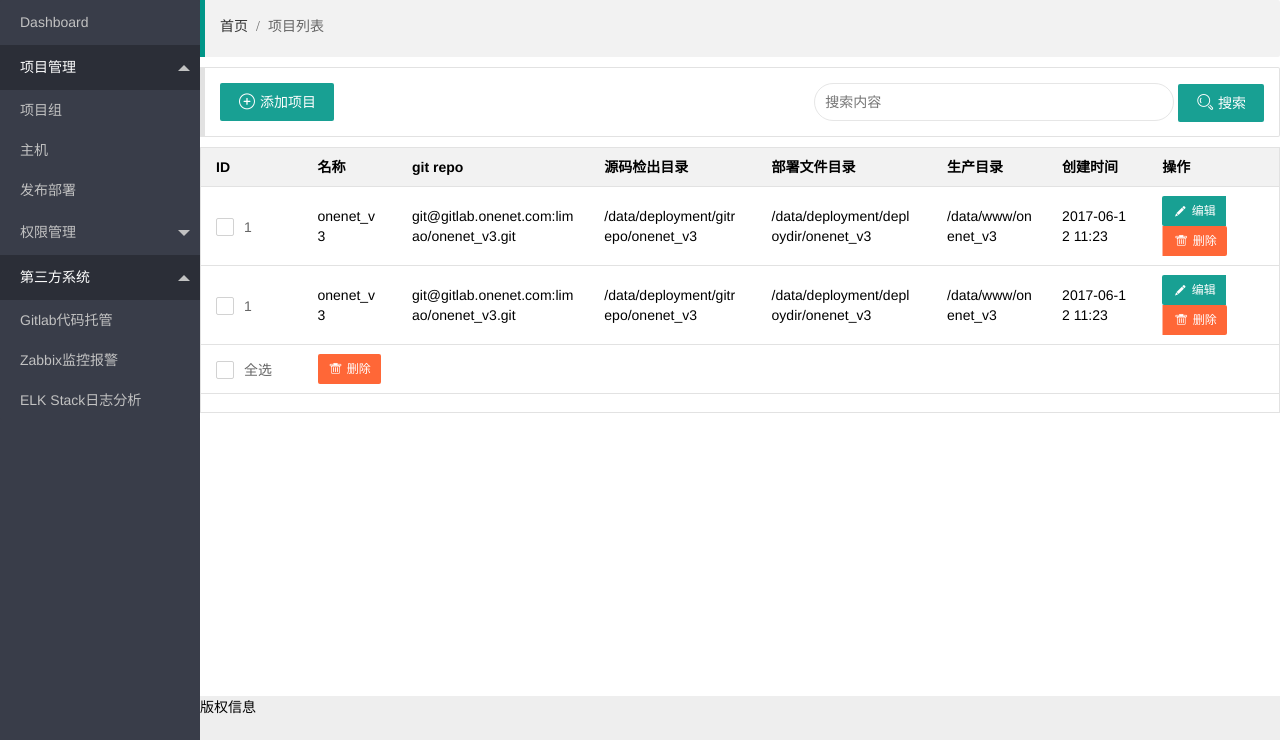
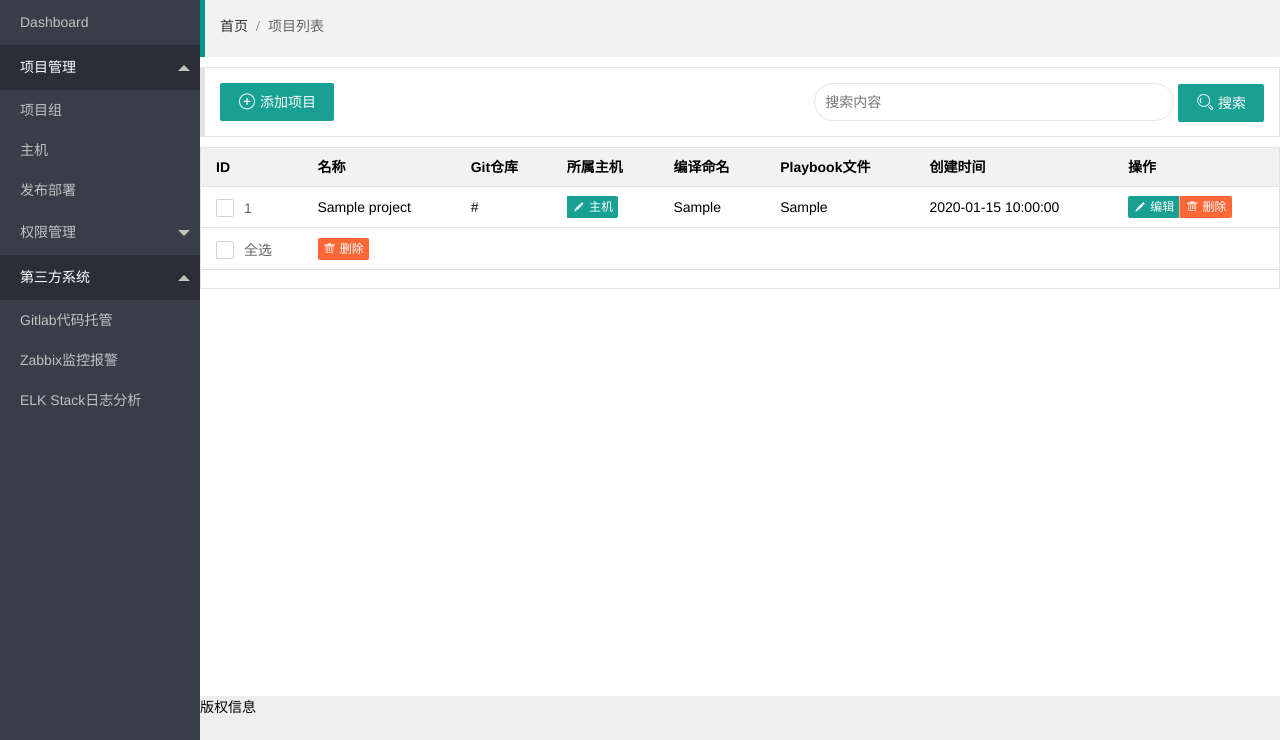
Before and after one commit to boer0924/BoerOPS, a Flask app: page /projects/ in a window 1280 px wide. Shown: the part 60-800 px from the top of the page. Run offline with Flask 2, Linux system fonts and the light colour scheme; tables that the repository leaves empty hold one stand-in row (values such as "Sample post"); some libraries are stand-ins or nearby versions.

Commit message:
project and host relation

```diff
--- a/app/projects/views.py
+++ b/app/projects/views.py
@@ -12,25 +12,82 @@ from flask import render_template, request, jsonify, current_app
 def uploads():
     return upload_file()
 
+@projects.route('/bind', methods=['POST'])
+def binds():
+    _hosts = request.form
+    print(_hosts)
+    _hosts = request.form.getlist('hosts[]')
+    print(_hosts)
+    return 'done'
+
 @projects.route('/', methods=['GET', 'POST'])
 def index():
     if request.method == 'POST':
+        _id = request.form.get('id')
         name = request.form.get('name')
-        repo_url = request.form.get('gitrepo')
-        checkout_dir = request.form.get('checkoutdir')
-        deploy_dir = request.form.get('deploydir')
-        compile_cmd = request.form.get('compilecmd')
-        playbook_path = request.form.get('file')
+        repo_url = request.form.get('repo_url')
+        checkout_dir = request.form.get('checkout_dir')
+        compile_dir = request.form.get('compile_dir')
+        compile_cmd = request.form.get('compile_cmd')
+        playbook_path = request.form.get('playbook_path')
 
+        fields = dict(
+            name = name,
+            repo_url = repo_url,
+            checkout_dir = checkout_dir,
+            compile_dir = compile_dir,
+            compile_cmd = compile_cmd,
+            playbook_path = playbook_path
+        )
+        # 修改操作
+        if _id is not None:
+            proj = projs.first(id=_id)
+            if not proj:
+                return jsonify(code=404, msg='记录不存在')
 
-    return render_template('projects/index.html')
+            try:
+                projs.update(proj, **fields)
+            except Exception as e:
+                return jsonify(code=500, msg='修改失败')
+            return jsonify(code=200, msg='修改成功')
+
+        # 添加操作
+        try:
+            projs.create(**fields)
+        except Exception as e:
+            print(e)
+            return jsonify(code=500, msg='添加失败')
+        return jsonify(code=200, msg='添加成功')
+
+    _projects = projs.all()
+    _hosts = hosts.all()
+    return render_template('projects/index.html', projects=_projects, hosts=_hosts)
 
 @projects.route('/hosts', methods=['GET', 'POST'])
-def hosts():
+def project_hosts():
     if request.method == 'POST':
-        print(request.form)
-        print(request.form.get('hostname'))
-    return render_template('projects/hosts.html')
+        _id = request.form.get('id')
+        # 修改操作
+        if _id is not None:
+            host = hosts.first(id=_id)
+            if not host:
+                return jsonify(code=404, msg='记录不存在')
+
+            try:
+                hosts.update(host, **request.form.to_dict())
+            except Exception as e:
+                return jsonify(code=500, msg='修改失败')
+            return jsonify(code=200, msg='修改成功')
+
+        # 添加操作
+        try:
+            hosts.create(**request.form.to_dict())
+        except Exception as e:
+            print(e)
+            return jsonify(code=500, msg='添加失败')
+        return jsonify(code=200, msg='添加成功')
+    _hosts = hosts.all()
+    return render_template('projects/hosts.html', hosts=_hosts)
 
 
 @projects.route('/deploy')
--- a/app/services/hosts.py
+++ b/app/services/hosts.py
@@ -1,7 +1,7 @@
 #!/usr/local/env python
 # -*- coding: utf-8 -*-
 
-from .base import Base
+from . import Base
 from app.models import Host
 
 class HostService(Base):
--- a/app/services/projects.py
+++ b/app/services/projects.py
@@ -1,7 +1,7 @@
 #!/usr/local/env python
 # -*- coding: utf-8 -*-
 
-from .base import Base
+from . import Base
 from app.models import Project
 
 class ProjectService(Base):
--- a/app/services/roles.py
+++ b/app/services/roles.py
@@ -1,7 +1,7 @@
 #!/usr/local/env python
 # -*- coding: utf-8 -*-
 
-from .base import Base
+from . import Base
 from app.models import Role
 
 class RoleService(Base):
--- a/app/services/users.py
+++ b/app/services/users.py
@@ -1,7 +1,7 @@
 #!/usr/local/env python
 # -*- coding: utf-8 -*-
 
-from .base import Base
+from . import Base
 from app.models import User
 
 class UserService(Base):
--- a/app/static/js/projects/hosts.js
+++ b/app/static/js/projects/hosts.js
@@ -9,7 +9,7 @@ layui.use(['element', 'layer', 'util', 'form', 'layedit', 'laypage'], function (
 
     // 表单提交
     form.on('submit(addHost)', function(data) {
-        layer.msg(JSON.stringify(data.field));
+        // layer.msg(JSON.stringify(data.field));
         $.ajax({
             type: 'POST',
             url: '/projects/hosts',
--- a/app/static/js/projects/index.js
+++ b/app/static/js/projects/index.js
@@ -20,7 +20,7 @@ layui.use(['element', 'layer', 'util', 'form', 'layedit', 'laypage', 'upload'],
 
     // 添加项目表单提交
     form.on('submit(addProject)', function(data) {
-        layer.msg(JSON.stringify(data.field));
+        // layer.msg(JSON.stringify(data.field));
 
         $.ajax({
             type: 'POST',
@@ -54,6 +54,40 @@ layui.use(['element', 'layer', 'util', 'form', 'layedit', 'laypage', 'upload'],
         return false;
     });
 
+    // 执行绑定
+    form.on('submit(bindHost)', function(data) {
+        layer.msg(JSON.stringify(data.field));
+        $.ajax({
+            type: 'POST',
+            url: '/projects/bind',
+            data: data.field,
+            dataType: 'json',
+            // contentType: false,
+            processData: true,
+            success: function (data, txtStatus, jqXHR) {
+                if (data.code === 200) {
+                    layer.msg(data.msg, {
+                        icon: 1,
+                        time: 2000,
+                        anim: 0,
+                        shade: [0.6, '#c2c2c2']
+                    },
+                    function () {
+                        location.href="/projects/";
+                    });
+
+                } else {
+                    layer.msg(data.msg, {
+                        icon: 2,
+                        time: 2000,
+                        anim: 6,
+                        shade: [0.6, '#c2c2c2']
+                    });
+                }
+            }
+        });
+        return false;
+    });
     // 添加项目弹出层
     $('#add-project-btn').on('click', function () {
         layer.open({
@@ -69,4 +103,38 @@ layui.use(['element', 'layer', 'util', 'form', 'layedit', 'laypage', 'upload'],
             // shadeClose: true,
         });
     });
+
+    // 修改项目
+    $(document).on('click', '#update-project-btn', function () {
+        layer.open({
+            type: 1,
+            title: '编辑项目',
+            skin: 'layui-layer-molv',
+            content: $('#add-project-ctx'),
+            area: ['680px', '520px'],
+            // area: 'auto',
+            // maxWidth: '900px',
+            closeBtn: 1,
+            resize: true
+            // shadeClose: true,
+        });
+        return false;
+    });
+
+    // 绑定主机
+    $('table').on('click', '#bind-host-btn', function () {
+        layer.open({
+            type: 1,
+            title: '绑定主机',
+            skin: 'layui-layer-molv',
+            content: $('#bind-host-ctx'),
+            area: ['520px', '360px'],
+            // area: 'auto',
+            // maxWidth: '900px',
+            closeBtn: 1,
+            resize: true
+            // shadeClose: true,
+        });
+        return false;
+    });
 });
--- a/app/templates/projects/index.html
+++ b/app/templates/projects/index.html
@@ -4,6 +4,25 @@
 {% endblock %}
 {% block layer %}
 {{ super() }}
+<div class="layui-tab-item" id="bind-host-ctx">
+    <form class="layui-form boer-layer-form" method="post">
+        <div class="layui-form-item boer-layer-item">
+            <label class="layui-form-label">添加主机</label>
+            <div class="layui-input-block">
+                <input type="hidden" id="project_id" name="project_id">
+                {% for host in hosts %}
+                <input type="checkbox" name="hosts[{{ host.id }}]" title="{{ host.ip_address }}">
+                {% endfor %}
+            </div>
+        </div>
+        <div class="layui-form-item boer-layer-item">
+            <div class="layui-input-block">
+                <button class="layui-btn" lay-submit lay-filter="bindHost">绑定</button>
+                <button type="reset" class="layui-btn layui-btn-primary">重置</button>
+            </div>
+        </div>
+    </form>
+</div>
 <div class="layui-tab-item" id="add-project-ctx">
     <form class="layui-form boer-layer-form" action="/projects/" enctype="multipart/form-data" method="post">
         <div class="layui-form-item boer-layer-item">
@@ -15,33 +34,32 @@
         <div class="layui-form-item boer-layer-item">
             <label class="layui-form-label">Git仓库</label>
             <div class="layui-input-block">
-                <input type="text" name="gitrepo" required  lay-verify="required" placeholder="Git仓库地址" autocomplete="off" class="layui-input">
+                <input type="text" name="repo_url" required  lay-verify="required" placeholder="Git仓库地址" autocomplete="off" class="layui-input">
             </div>
         </div>
         <div class="layui-form-item boer-layer-item">
             <label class="layui-form-label">检出目录</label>
             <div class="layui-input-block">
-                <input type="text" name="checkoutdir" required  lay-verify="required" placeholder="源码检出目录" autocomplete="off" class="layui-input">
+                <input type="text" name="checkout_dir" required  lay-verify="required" placeholder="源码检出目录" autocomplete="off" class="layui-input">
             </div>
         </div>
         <div class="layui-form-item boer-layer-item">
-            <label class="layui-form-label">部署目录</label>
+            <label class="layui-form-label">编译目录</label>
             <div class="layui-input-block">
-                <input type="text" name="depolydir" required  lay-verify="required" placeholder="部署文件目录" autocomplete="off" class="layui-input">
+                <input type="text" name="compile_dir" required  lay-verify="required" placeholder="部署文件目录" autocomplete="off" class="layui-input">
             </div>
         </div>
         <div class="layui-form-item boer-layer-item">
             <label class="layui-form-label">编译命令</label>
             <div class="layui-input-block">
-                <!--<input type="text" name="title" required  lay-verify="required" placeholder="编译命令" autocomplete="off" class="layui-input">-->
-                <textarea placeholder="编译命令" class="layui-textarea" name="compilecmd"></textarea>
+                <textarea placeholder="编译命令" class="layui-textarea" name="compile_cmd"></textarea>
             </div>
         </div>
         <div class="layui-form-item boer-layer-item">
             <label class="layui-form-label">PlayBook</label>
             <div class="layui-input-block">
                 <input type="file" name="playbook" class="layui-upload-file">
-                <input type="hidden" id="playbook" name="file">
+                <input type="hidden" id="playbook" name="playbook_path">
             </div>
         </div>
         <div class="layui-form-item boer-layer-item">
@@ -79,55 +97,46 @@
             <tr>
             <th>ID</th>
             <th>名称</th>
-            <th>git repo</th>
-            <th>源码检出目录</th>
-            <th>部署文件目录</th>
-            <th>生产目录</th>
+            <th>Git仓库</th>
+            <th>所属主机</th>
+            <th>编译命名</th>
+            <th>Playbook文件</th>
             <th>创建时间</th>
             <th>操作</th>
             </tr>
         </thead>
         <tbody>
+
+            {% for project in projects %}
             <tr>
                 <td>
-                    <input type="checkbox" name="items[]" title="1" lay-skin="primary">
+                    <input type="checkbox" name="items[]" title="{{ project.id }}" lay-skin="primary" value="{{ project.id }}">
                 </td>
-                <td>onenet_v3</td>
-                <td>git@gitlab.onenet.com:limao/onenet_v3.git</td>
-                <td>/data/deployment/gitrepo/onenet_v3</td>
-                <td>/data/deployment/deploydir/onenet_v3</td>
-                <td>/data/www/onenet_v3</td>
-                <td>2017-06-12 11:23</td>
+                <td>{{ project.name }}</td>
+                <td>{{ project.repo_url }}</td>
                 <td>
                     <div class="layui-btn-group">
-                        <button class="layui-btn layui-btn-small"><i class="layui-icon">&#xe642;</i> 编辑</button>
-                        <button class="layui-btn layui-btn-small layui-btn-danger"><i class="layui-icon">&#xe640;</i> 删除</button>
+                        <button id="bind-host-btn" class="layui-btn layui-btn-mini"><i class="layui-icon">&#xe642;</i> 主机</button>
+                    </div>
+                </td>
+                <td>{{ project.compile_cmd }}</td>
+                <td>{{ project.playbook_path }}</td>
+                <td>{{ project.created_at }}</td>
+                <td>
+                    <div class="layui-btn-group">
+                        <button id="update-project-btn" class="layui-btn layui-btn-mini"><i class="layui-icon">&#xe642;</i> 编辑</button>
+                        <button class="layui-btn layui-btn-mini layui-btn-danger"><i class="layui-icon">&#xe640;</i> 删除</button>
                     </div>
                 </td>
             </tr>
-            <tr>
-                <td>
-                    <input type="checkbox" name="items[]" title="1" lay-skin="primary">
-                </td>
-                <td><span class="reset-td">onenet_v3</span></td>
-                <td><span class="reset-td">git@gitlab.onenet.com:limao/onenet_v3.git</span></td>
-                <td><span class="reset-td">/data/deployment/gitrepo/onenet_v3</span></td>
-                <td><span class="reset-td">/data/deployment/deploydir/onenet_v3</span></td>
-                <td><span class="reset-td">/data/www/onenet_v3</span></td>
-                <td><span class="reset-td">2017-06-12 11:23</span></td>
-                <td>
-                    <div class="layui-btn-group">
-                        <button class="layui-btn layui-btn-small"><i class="layui-icon">&#xe642;</i> 编辑</button>
-                        <button class="layui-btn layui-btn-small layui-btn-danger"><i class="layui-icon">&#xe640;</i> 删除</button>
-                    </div>
-                </td>
-            </tr>
+            {% endfor %}
+
             <tr>
                 <td>
                     <input type="checkbox" name="items[]" title="全选" lay-skin="primary" lay-filter="chk-all">
                 </td>
                 <td>
-                    <button class="layui-btn layui-btn-small layui-btn-danger"><i class="layui-icon">&#xe640;</i> 删除</button>
+                    <button class="layui-btn layui-btn-mini layui-btn-danger"><i class="layui-icon">&#xe640;</i> 删除</button>
                 </td>
                 <td colspan="6"></td>
             </tr>
@@ -141,56 +150,7 @@
         </tbody>
     </table>
 </form>
-<!--<table class="layui-table" style="word-wrap:break-word; word-break:break-all;">
-    <colgroup>
-        <col width="150">
-        <col width="200">
-        <col>
-    </colgroup>
-    <thead>
-    <tr>
-        <th>ID</th>
-        <th>名称</th>
-        <th>git repo</th>
-        <th>源码检出目录</th>
-        <th>部署文件目录</th>
-        <th>生产目录</th>
-        <th>创建时间</th>
-        <th>操作</th>
-    </tr>
-    </thead>
-    <tbody>
-    <tr>
-        <td>
-            <input type="checkbox" name="items[]" title="1" lay-skin="primary">
-            <div class="layui-unselect layui-form-checkbox" lay-skin="primary"><span>1</span><i class="layui-icon"></i></div>
-        </td>
-        <td>onenet_v3</td>
-        <td>git@gitlab.onenet.com:limao/onenet_v3.git</td>
-        <td>/data/deployment/gitrepo/onenet_v3</td>
-        <td>/data/deployment/deploydir/onenet_v3</td>
-        <td>/data/www/onenet_v3</td>
-        <td>2017-06-12 11:23</td>
-        &lt;!&ndash;<td><input type="checkbox" name="switch" lay-skin="switch"></td>&ndash;&gt;
-        <td>
-            <div class="layui-btn-group">
-                <button class="layui-btn layui-btn-small"><i class="layui-icon">&#xe642;</i> 编辑</button>
-                <button class="layui-btn layui-btn-small layui-btn-danger"><i class="layui-icon">&#xe640;</i> 删除</button>
-            </div>
-        </td>
-    </tr>
-    <tr>
-        <td>贤心</td>
-        <td>2016-11-29</td>
-        <td>人生就像是一场修行</td>
-        <td>2016-11-29</td>
-        <td>人生就像是一场修行</td>
-        <td>人生就像是一场修行</td>
-        <td>2016-11-29</td>
-        <td>人生就像是一场修行</td>
-    </tr>
-    </tbody>
-</table>-->
+
 {% endblock %}
 {% block script %}
 {{ super() }}
```
Also changed, not shown: app/models.py (+13 -2 lines), app/services/__init__.py (+57 -0 lines), app/services/base.py (+14 -16 lines), app/templates/projects/hosts.html (+16 -26 lines), boerops_dev.sql (+56 -14 lines).
